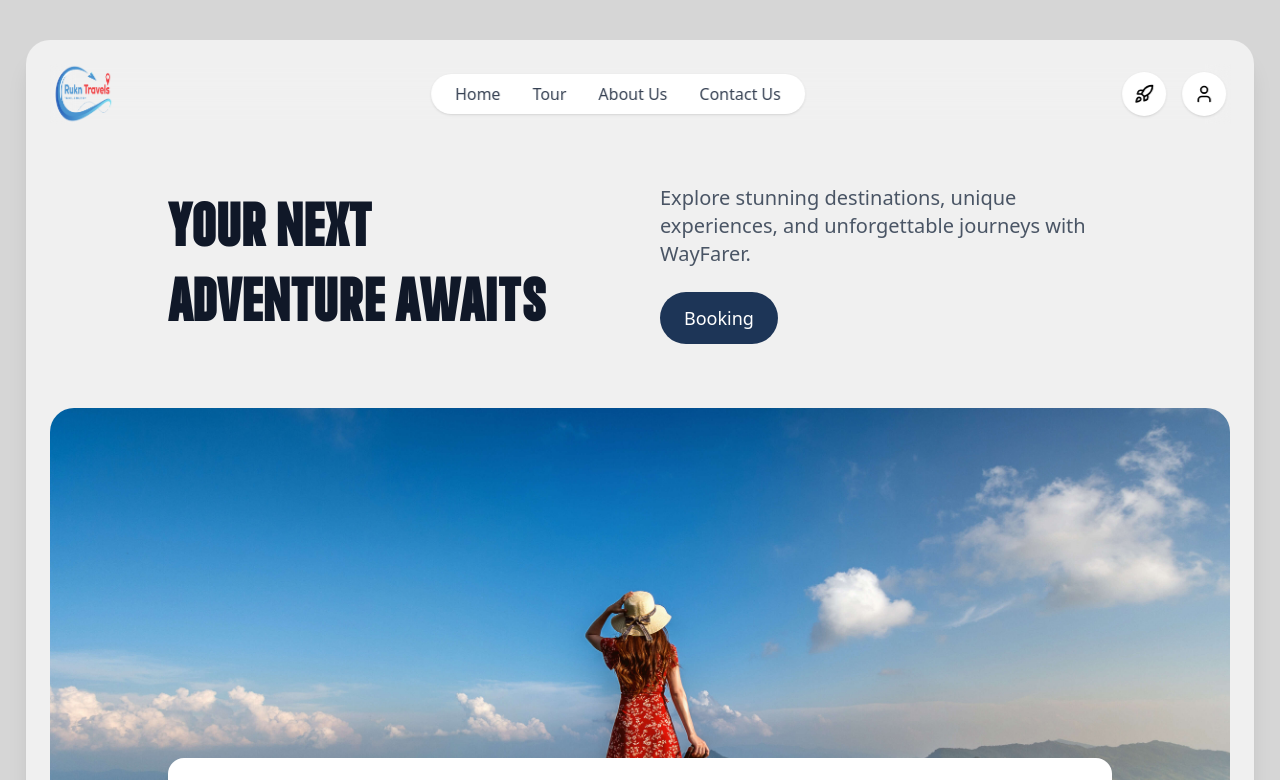
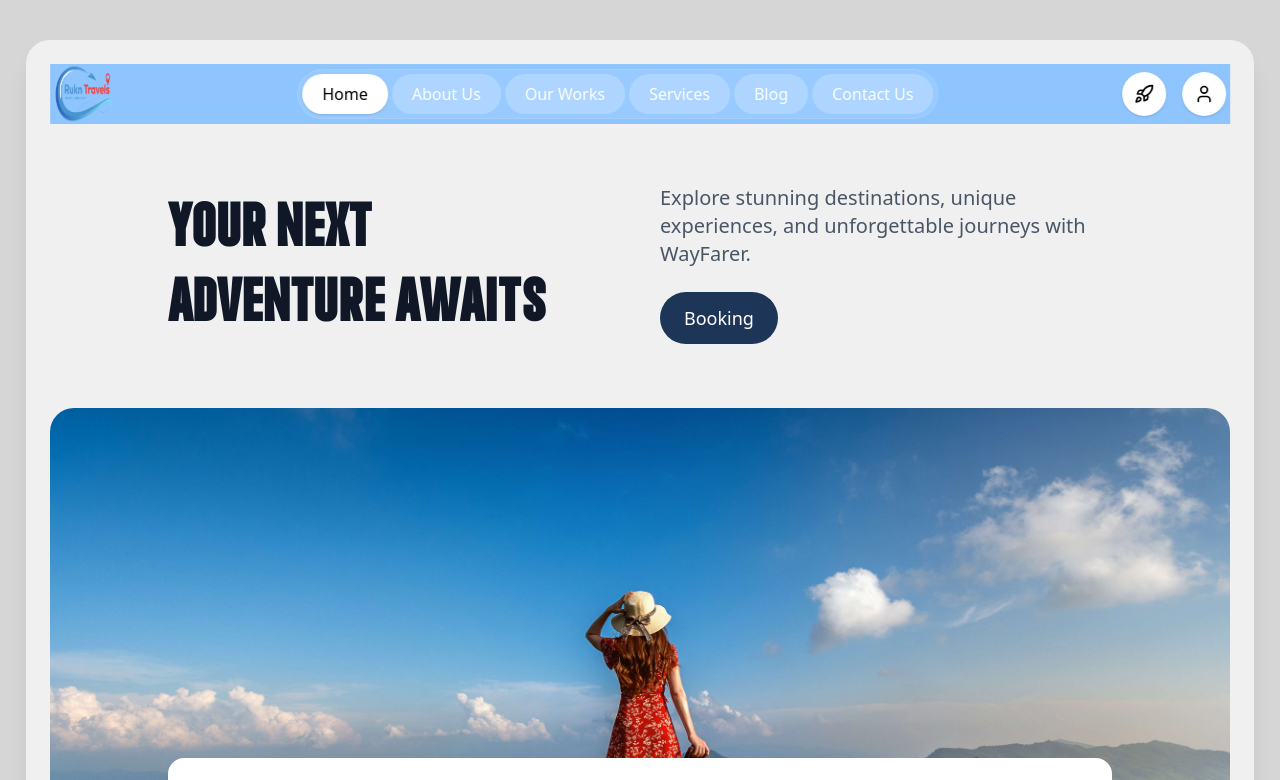
Before and after one commit to Fica-Web/Smart-Travels, a React (Vite) app in the folder frontend/: page / in a window 1280 px wide. Shown: the top 780 px of the page. Built offline with nearby package versions, Linux system fonts and the light colour scheme; no server answers.

Commit message:
header updated

```diff
--- a/frontend/src/components/reusable/Navbar.jsx
+++ b/frontend/src/components/reusable/Navbar.jsx
@@ -1,27 +1,35 @@
 import React from "react";
-import { Link } from "react-router-dom";
+import { NavLink } from "react-router-dom";
 import { Rocket, User } from "lucide-react";
 import logo from '../../assets/image/logo/logo.png';
+import navOptions from "../../data/navOptions";
 import UserLogoutButton from "./UserLogoutButton";
 
 const Header = () => {
   return (
-    <header className="absolute top-6 left-1/2 transform -translate-x-1/2 w-[96%] max-w-8xl flex justify-between items-center backdrop-blur-md px-1">
+    <header className="absolute bg-blue-300 top-6 left-1/2 transform -translate-x-1/2 w-[96%] max-w-8xl flex justify-between items-center backdrop-blur-md px-1">
       {/* Logo */}
       <div className="text-2xl font-bold whitespace-nowrap">
         <img src={logo} alt="" className="w-15 h-15" />
       </div>
 
       {/* Nav */}
-      <nav className="hidden md:flex bg-white rounded-full px-6 py-2 shadow-sm space-x-8">
-        {["Home", "Tour", "About Us", "Contact Us"].map((item) => (
-          <a
-            key={item}
-            href={`#${item.toLowerCase().replace(/\s+/g, "-")}`}
-            className="text-gray-700 font-medium hover:text-black transition"
-          >
-            {item}
-          </a>
+      <nav className="hidden md:flex bg-white/10 backdrop-blur-md rounded-full p-1 space-x-1 ring-1 ring-white/20">
+        {navOptions.map((item, index) => (
+          <NavLink
+          key={item.name}
+          to={item.path}
+          end={item.end}
+          className={({ isActive }) =>
+            `px-5 py-2 rounded-full transition ${
+              isActive
+                ? 'bg-white text-black shadow font-medium'
+                : 'text-white bg-white/20 hover:bg-white/30'
+            }`
+          }
+        >
+          {item.name}
+        </NavLink>
         ))}
       </nav>
 
@@ -31,9 +39,9 @@ const Header = () => {
           <Rocket size={20} className="text-black" />
         </button>
         <button className="p-3 bg-white rounded-full shadow hover:bg-gray-100">
-          <Link to={'/profile'}>
+          <NavLink to={'/profile'}>
             <User size={20} className="text-black" />
-          </Link>
+          </NavLink>
         </button>
         <UserLogoutButton />
       </div>
--- /dev/null
+++ b/frontend/src/data/navOptions.js
@@ -0,0 +1,29 @@
+const navOptions = [
+    {
+        name: 'Home',
+        path: '/',
+        end: true
+    },
+    {
+        name: 'About Us',
+        path: '/about'
+    },
+    {
+        name: 'Our Works',
+        path: '/our-works'
+    },
+    {
+        name: 'Services',
+        path: '/services'
+    },
+    {
+        name: 'Blog',
+        path: '/blog'
+    },
+    {
+        name: 'Contact Us',
+        path: '/contact'
+    },
+]
+
+export default navOptions;
```
Also changed, not shown: frontend/src/assets/fonts/Coastal-Clean.ttf (deleted), frontend/src/assets/fonts/Coastal-Clean.woff (deleted).
